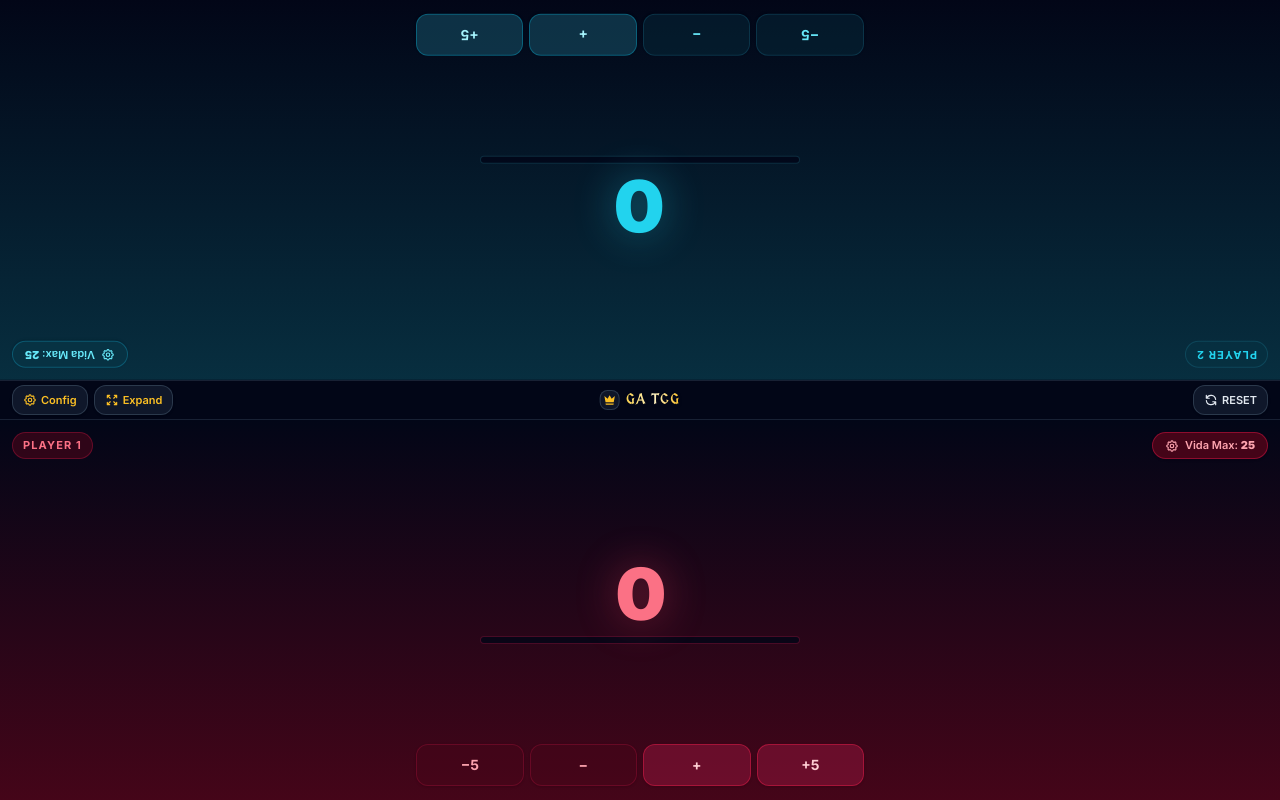
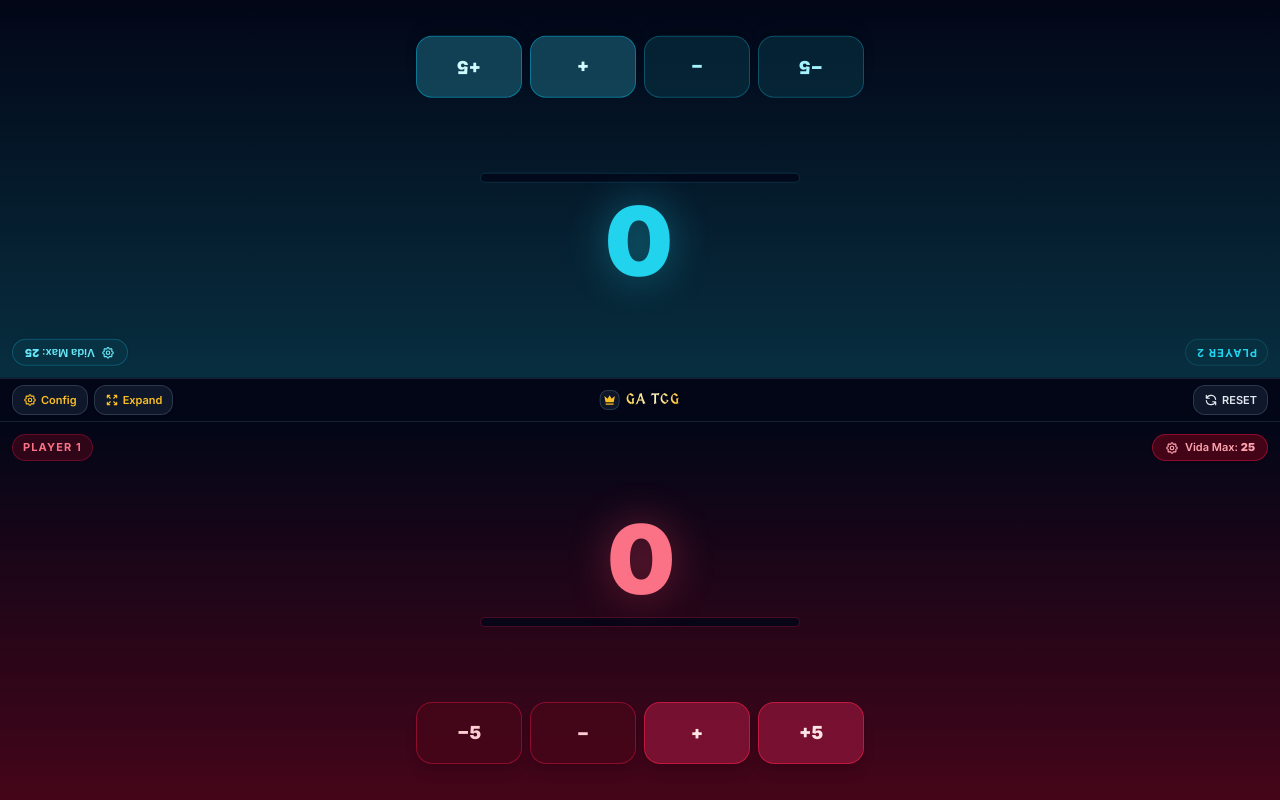
Before and after one commit to maximumdoom/GA-TCG-COUNTER-APP, a plain HTML site: page index.html in a window 1280 px wide. Drawn offline with nearby package versions, Linux system fonts and the light colour scheme.

Commit message:
Add files via upload

```diff
--- a/index.html
+++ b/index.html
@@ -101,37 +101,37 @@
             </div>
         </div>
 
-        <div class="flex-1 min-h-0 flex flex-col items-center justify-center my-auto z-10 relative">
+        <div class="flex-1 min-h-0 flex flex-col items-center justify-center my-auto z-10 relative pb-6">
             <div id="p2SequenceBadge" class="hidden absolute top-0 px-3 py-0.5 rounded-full text-xs font-black tracking-wider shadow-lg animate-seq border">
                 +0
             </div>
 
-            <div id="p2Damage" class="text-5xl sm:text-7xl font-black transition-all duration-200 tracking-tight leading-none">
+            <div id="p2Damage" class="text-6xl sm:text-8xl font-black transition-all duration-200 tracking-tight leading-none mb-1">
                 0
             </div>
 
-            <div id="p2BarContainer" class="w-full max-w-[200px] sm:max-w-xs bg-slate-950/80 h-1.5 sm:h-2 rounded-full mt-1.5 overflow-hidden border p-0.5 transition-all">
+            <div id="p2BarContainer" class="w-full max-w-[220px] sm:max-w-xs bg-slate-950/80 h-2 sm:h-2.5 rounded-full mt-1.5 overflow-hidden border p-0.5 transition-all">
                 <div id="p2Bar" class="bg-gradient-to-r h-full rounded-full transition-all duration-300 w-0"></div>
             </div>
         </div>
 
-        <div class="grid grid-cols-4 gap-1.5 z-10 max-w-md mx-auto w-full shrink-0 pb-0.5">
-            <button id="p2BtnMinus5" onclick="adjustDamage(2, -5)" class="btn-press font-bold text-xs sm:text-sm py-1.5 sm:py-2.5 rounded-xl border shadow transition">
+        <div class="grid grid-cols-4 gap-2 z-10 max-w-md mx-auto w-full shrink-0 pb-6">
+            <button id="p2BtnMinus5" onclick="adjustDamage(2, -5)" class="btn-press font-extrabold text-base sm:text-lg py-3.5 sm:py-4 rounded-2xl border shadow-lg transition">
                 −5
             </button>
-            <button id="p2BtnMinus1" onclick="adjustDamage(2, -1)" class="btn-press font-bold text-lg sm:text-xl py-1.5 sm:py-2.5 rounded-xl border shadow transition">
+            <button id="p2BtnMinus1" onclick="adjustDamage(2, -1)" class="btn-press font-extrabold text-2xl sm:text-3xl py-3.5 sm:py-4 rounded-2xl border shadow-lg transition">
                 −
             </button>
-            <button id="p2BtnPlus1" onclick="adjustDamage(2, 1)" class="btn-press font-bold text-lg sm:text-xl py-1.5 sm:py-2.5 rounded-xl border shadow transition">
+            <button id="p2BtnPlus1" onclick="adjustDamage(2, 1)" class="btn-press font-extrabold text-2xl sm:text-3xl py-3.5 sm:py-4 rounded-2xl border shadow-lg transition">
                 +
             </button>
-            <button id="p2BtnPlus5" onclick="adjustDamage(2, 5)" class="btn-press font-bold text-xs sm:text-sm py-1.5 sm:py-2.5 rounded-xl border shadow transition">
+            <button id="p2BtnPlus5" onclick="adjustDamage(2, 5)" class="btn-press font-extrabold text-base sm:text-lg py-3.5 sm:py-4 rounded-2xl border shadow-lg transition">
                 +5
             </button>
         </div>
     </section>
 
-    <div class="bg-slate-950 py-1 px-3 flex items-center justify-between border-y border-slate-800/80 z-20 gap-2 shrink-0">
+    <div class="bg-slate-950 py-1.5 px-3 flex items-center justify-between border-y border-slate-800/80 z-20 gap-2 shrink-0">
         <div class="flex items-center gap-1.5">
             <button onclick="openConfigModal(0)" title="Configurar Partida" class="btn-press bg-slate-900 hover:bg-slate-800 border border-slate-700/80 text-amber-400 font-semibold text-[11px] px-2.5 py-1.5 rounded-xl flex items-center gap-1 shadow">
                 <svg xmlns="http://www.w3.org/2000/svg" class="h-3.5 w-3.5 text-amber-400" fill="none" viewBox="0 0 24 24" stroke="currentColor">
@@ -187,31 +187,31 @@
             </div>
         </div>
 
-        <div class="flex-1 min-h-0 flex flex-col items-center justify-center my-auto z-10 relative">
+        <div class="flex-1 min-h-0 flex flex-col items-center justify-center my-auto z-10 relative pb-6">
             <div id="p1SequenceBadge" class="hidden absolute top-0 px-3 py-0.5 rounded-full text-xs font-black tracking-wider shadow-lg animate-seq border">
                 +0
             </div>
 
-            <div id="p1Damage" class="text-5xl sm:text-7xl font-black transition-all duration-200 tracking-tight leading-none">
+            <div id="p1Damage" class="text-6xl sm:text-8xl font-black transition-all duration-200 tracking-tight leading-none mb-1">
                 0
             </div>
 
-            <div id="p1BarContainer" class="w-full max-w-[200px] sm:max-w-xs bg-slate-950/80 h-1.5 sm:h-2 rounded-full mt-1.5 overflow-hidden border p-0.5 transition-all">
+            <div id="p1BarContainer" class="w-full max-w-[220px] sm:max-w-xs bg-slate-950/80 h-2 sm:h-2.5 rounded-full mt-1.5 overflow-hidden border p-0.5 transition-all">
                 <div id="p1Bar" class="bg-gradient-to-r h-full rounded-full transition-all duration-300 w-0"></div>
             </div>
         </div>
 
-        <div class="grid grid-cols-4 gap-1.5 z-10 max-w-md mx-auto w-full shrink-0 pb-0.5">
-            <button id="p1BtnMinus5" onclick="adjustDamage(1, -5)" class="btn-press font-bold text-xs sm:text-sm py-1.5 sm:py-2.5 rounded-xl border shadow transition">
+        <div class="grid grid-cols-4 gap-2 z-10 max-w-md mx-auto w-full shrink-0 pb-6">
+            <button id="p1BtnMinus5" onclick="adjustDamage(1, -5)" class="btn-press font-extrabold text-base sm:text-lg py-3.5 sm:py-4 rounded-2xl border shadow-lg transition">
                 −5
             </button>
-            <button id="p1BtnMinus1" onclick="adjustDamage(1, -1)" class="btn-press font-bold text-lg sm:text-xl py-1.5 sm:py-2.5 rounded-xl border shadow transition">
+            <button id="p1BtnMinus1" onclick="adjustDamage(1, -1)" class="btn-press font-extrabold text-2xl sm:text-3xl py-3.5 sm:py-4 rounded-2xl border shadow-lg transition">
                 −
             </button>
-            <button id="p1BtnPlus1" onclick="adjustDamage(1, 1)" class="btn-press font-bold text-lg sm:text-xl py-1.5 sm:py-2.5 rounded-xl border shadow transition">
+            <button id="p1BtnPlus1" onclick="adjustDamage(1, 1)" class="btn-press font-extrabold text-2xl sm:text-3xl py-3.5 sm:py-4 rounded-2xl border shadow-lg transition">
                 +
             </button>
-            <button id="p1BtnPlus5" onclick="adjustDamage(1, 5)" class="btn-press font-bold text-xs sm:text-sm py-1.5 sm:py-2.5 rounded-xl border shadow transition">
+            <button id="p1BtnPlus5" onclick="adjustDamage(1, 5)" class="btn-press font-extrabold text-base sm:text-lg py-3.5 sm:py-4 rounded-2xl border shadow-lg transition">
                 +5
             </button>
         </div>
@@ -355,8 +355,8 @@
                 btnBg: "bg-cyan-950/90 hover:bg-cyan-900 border-cyan-700/60 text-cyan-300",
                 bar: "from-cyan-500 to-teal-400",
                 barBorder: "border-cyan-900/50",
-                btnMinus: "bg-cyan-950/40 hover:bg-cyan-900/50 text-cyan-300 border-cyan-800/40",
-                btnPlus: "bg-cyan-900/60 hover:bg-cyan-800 text-cyan-200 border-cyan-600/50",
+                btnMinus: "bg-cyan-950/60 hover:bg-cyan-900 text-cyan-200 border-cyan-700/60",
+                btnPlus: "bg-cyan-900/80 hover:bg-cyan-800 text-cyan-100 border-cyan-600/70",
                 presetBtn: "bg-cyan-950/80 border-cyan-800/60 text-cyan-200 hover:bg-cyan-900",
                 modalBorder: "border-cyan-900/60",
                 dotBg: "bg-cyan-400",
@@ -371,8 +371,8 @@
                 btnBg: "bg-rose-950/90 hover:bg-rose-900 border-rose-700/60 text-rose-300",
                 bar: "from-rose-500 to-amber-500",
                 barBorder: "border-rose-900/50",
-                btnMinus: "bg-rose-950/40 hover:bg-rose-900/50 text-rose-300 border-rose-800/40",
-                btnPlus: "bg-rose-900/60 hover:bg-rose-800 text-rose-200 border-rose-600/50",
+                btnMinus: "bg-rose-950/60 hover:bg-rose-900 text-rose-200 border-rose-700/60",
+                btnPlus: "bg-rose-900/80 hover:bg-rose-800 text-rose-100 border-rose-600/70",
                 presetBtn: "bg-rose-950/80 border-rose-800/60 text-rose-200 hover:bg-rose-900",
                 modalBorder: "border-rose-900/60",
                 dotBg: "bg-rose-500",
@@ -387,8 +387,8 @@
                 btnBg: "bg-emerald-950/90 hover:bg-emerald-900 border-emerald-700/60 text-emerald-300",
                 bar: "from-emerald-500 to-teal-400",
                 barBorder: "border-emerald-900/50",
-                btnMinus: "bg-emerald-950/40 hover:bg-emerald-900/50 text-emerald-300 border-emerald-800/40",
-                btnPlus: "bg-emerald-900/60 hover:bg-emerald-800 text-emerald-200 border-emerald-600/50",
+                btnMinus: "bg-emerald-950/60 hover:bg-emerald-900 text-emerald-200 border-emerald-700/60",
+                btnPlus: "bg-emerald-900/80 hover:bg-emerald-800 text-emerald-100 border-emerald-600/70",
                 presetBtn: "bg-emerald-950/80 border-emerald-800/60 text-emerald-200 hover:bg-emerald-900",
                 modalBorder: "border-emerald-900/60",
                 dotBg: "bg-emerald-400",
@@ -403,8 +403,8 @@
                 btnBg: "bg-amber-950/90 hover:bg-amber-900 border-amber-700/60 text-amber-300",
                 bar: "from-amber-500 to-yellow-400",
                 barBorder: "border-amber-900/50",
-                btnMinus: "bg-amber-950/40 hover:bg-amber-900/50 text-amber-300 border-amber-800/40",
-                btnPlus: "bg-amber-900/60 hover:bg-amber-800 text-amber-200 border-amber-600/50",
+                btnMinus: "bg-amber-950/60 hover:bg-amber-900 text-amber-200 border-amber-700/60",
+                btnPlus: "bg-amber-900/80 hover:bg-amber-800 text-amber-100 border-amber-600/70",
                 presetBtn: "bg-amber-950/80 border-amber-800/60 text-amber-200 hover:bg-amber-900",
                 modalBorder: "border-amber-900/60",
                 dotBg: "bg-amber-400",
@@ -419,8 +419,8 @@
                 btnBg: "bg-purple-950/90 hover:bg-purple-900 border-purple-700/60 text-purple-300",
                 bar: "from-purple-500 to-pink-500",
                 barBorder: "border-purple-900/50",
-                btnMinus: "bg-purple-950/40 hover:bg-purple-900/50 text-purple-300 border-purple-800/40",
-                btnPlus: "bg-purple-900/60 hover:bg-purple-800 text-purple-200 border-purple-600/50",
+                btnMinus: "bg-purple-950/60 hover:bg-purple-900 text-purple-200 border-purple-700/60",
+                btnPlus: "bg-purple-900/80 hover:bg-purple-800 text-purple-100 border-purple-600/70",
                 presetBtn: "bg-purple-950/80 border-purple-800/60 text-purple-200 hover:bg-purple-900",
                 modalBorder: "border-purple-900/60",
                 dotBg: "bg-purple-400",
@@ -435,8 +435,8 @@
                 btnBg: "bg-indigo-950/90 hover:bg-indigo-900 border-indigo-700/60 text-indigo-300",
                 bar: "from-indigo-500 to-blue-400",
                 barBorder: "border-indigo-900/50",
-                btnMinus: "bg-indigo-950/40 hover:bg-indigo-900/50 text-indigo-300 border-indigo-800/40",
-                btnPlus: "bg-indigo-900/60 hover:bg-indigo-800 text-indigo-200 border-indigo-600/50",
+                btnMinus: "bg-indigo-950/60 hover:bg-indigo-900 text-indigo-200 border-indigo-700/60",
+                btnPlus: "bg-indigo-900/80 hover:bg-indigo-800 text-indigo-100 border-indigo-600/70",
                 presetBtn: "bg-indigo-950/80 border-indigo-800/60 text-indigo-200 hover:bg-indigo-900",
                 modalBorder: "border-indigo-900/60",
                 dotBg: "bg-indigo-400",
@@ -451,8 +451,8 @@
                 btnBg: "bg-orange-950/90 hover:bg-orange-900 border-orange-700/60 text-orange-300",
                 bar: "from-orange-500 to-amber-400",
                 barBorder: "border-orange-900/50",
-                btnMinus: "bg-orange-950/40 hover:bg-orange-900/50 text-orange-300 border-orange-800/40",
-                btnPlus: "bg-orange-900/60 hover:bg-orange-800 text-orange-200 border-orange-600/50",
+                btnMinus: "bg-orange-950/60 hover:bg-orange-900 text-orange-200 border-orange-700/60",
+                btnPlus: "bg-orange-900/80 hover:bg-orange-800 text-orange-100 border-orange-600/70",
                 presetBtn: "bg-orange-950/80 border-orange-800/60 text-orange-200 hover:bg-orange-900",
                 modalBorder: "border-orange-900/60",
                 dotBg: "bg-orange-400",
@@ -467,8 +467,8 @@
                 btnBg: "bg-teal-950/90 hover:bg-teal-900 border-teal-700/60 text-teal-300",
                 bar: "from-teal-500 to-emerald-400",
                 barBorder: "border-teal-900/50",
-                btnMinus: "bg-teal-950/40 hover:bg-teal-900/50 text-teal-300 border-teal-800/40",
-                btnPlus: "bg-teal-900/60 hover:bg-teal-800 text-teal-200 border-teal-600/50",
+                btnMinus: "bg-teal-950/60 hover:bg-teal-900 text-teal-200 border-teal-700/60",
+                btnPlus: "bg-teal-900/80 hover:bg-teal-800 text-teal-100 border-teal-600/70",
                 presetBtn: "bg-teal-950/80 border-teal-800/60 text-teal-200 hover:bg-teal-900",
                 modalBorder: "border-teal-900/60",
                 dotBg: "bg-teal-400",
@@ -483,8 +483,8 @@
                 btnBg: "bg-fuchsia-950/90 hover:bg-fuchsia-900 border-fuchsia-700/60 text-fuchsia-300",
                 bar: "from-fuchsia-500 to-pink-400",
                 barBorder: "border-fuchsia-900/50",
-                btnMinus: "bg-fuchsia-950/40 hover:bg-fuchsia-900/50 text-fuchsia-300 border-fuchsia-800/40",
-                btnPlus: "bg-fuchsia-900/60 hover:bg-fuchsia-800 text-fuchsia-200 border-fuchsia-600/50",
+                btnMinus: "bg-fuchsia-950/60 hover:bg-fuchsia-900 text-fuchsia-200 border-fuchsia-700/60",
+                btnPlus: "bg-fuchsia-900/80 hover:bg-fuchsia-800 text-fuchsia-100 border-fuchsia-600/70",
                 presetBtn: "bg-fuchsia-950/80 border-fuchsia-800/60 text-fuchsia-200 hover:bg-fuchsia-900",
                 modalBorder: "border-fuchsia-900/60",
                 dotBg: "bg-fuchsia-400",
@@ -560,24 +560,43 @@
             badgeEl.classList.add('hidden');
         }
 
-        function showBadge(badgeEl, delta, theme) {
+        function showBadge(badgeEl, delta) {
             if (!badgeEl) return;
-            badgeEl.textContent = (delta > 0 ? '+' : '') + delta;
-            badgeEl.className = 'absolute top-0 px-3 py-0.5 rounded-full text-xs font-black tracking-wider shadow-lg animate-seq border ' + (theme === 'emerald' ? 'bg-emerald-950/90 text-emerald-300 border-emerald-500/80' : 'bg-rose-950/90 text-rose-300 border-rose-500/80');
+            const text = (delta > 0 ? '+' : '') + delta;
+            badgeEl.textContent = text;
+
+            // Green for positive additions, Red for subtractions
+            if (delta > 0) {
+                badgeEl.className = 'absolute top-0 px-3 py-0.5 rounded-full text-xs font-black tracking-wider shadow-lg animate-seq border bg-emerald-950/90 text-emerald-300 border-emerald-500/80';
+            } else {
+                badgeEl.className = 'absolute top-0 px-3 py-0.5 rounded-full text-xs font-black tracking-wider shadow-lg animate-seq border bg-rose-950/90 text-rose-300 border-rose-500/80';
+            }
             badgeEl.classList.remove('hidden');
         }
 
         function adjustDamage(player, amount) {
             if (player === 1) {
-                p1Damage = Math.max(MIN_DAMAGE, Math.min(p1MaxDamage, p1Damage + amount));
-                p1SeqDelta += amount;
-                showBadge(p1BadgeEl, p1SeqDelta, p1Theme);
+                const newval = Math.max(MIN_DAMAGE, Math.min(p1MaxDamage, p1Damage + amount));
+                const actualDelta = newval - p1Damage;
+                if (actualDelta === 0 && amount < 0) {
+                    showToast("O life não pode ficar abaixo de zero!");
+                    return;
+                }
+                p1Damage = newval;
+                p1SeqDelta += actualDelta;
+                showBadge(p1BadgeEl, p1SeqDelta);
                 clearTimeout(p1SeqTimer);
                 p1SeqTimer = setTimeout(() => { p1SeqDelta = 0; hideBadge(p1BadgeEl); }, 1400);
             } else {
-                p2Damage = Math.max(MIN_DAMAGE, Math.min(p2MaxDamage, p2Damage + amount));
-                p2SeqDelta += amount;
-                showBadge(p2BadgeEl, p2SeqDelta, p2Theme);
+                const newval = Math.max(MIN_DAMAGE, Math.min(p2MaxDamage, p2Damage + amount));
+                const actualDelta = newval - p2Damage;
+                if (actualDelta === 0 && amount < 0) {
+                    showToast("O life não pode ficar abaixo de zero!");
+                    return;
+                }
+                p2Damage = newval;
+                p2SeqDelta += actualDelta;
+                showBadge(p2BadgeEl, p2SeqDelta);
                 clearTimeout(p2SeqTimer);
                 p2SeqTimer = setTimeout(() => { p2SeqDelta = 0; hideBadge(p2BadgeEl); }, 1400);
             }
@@ -697,16 +716,16 @@
             const p1ConfigBtn = document.getElementById('p1ConfigBtn');
             if (p1ConfigBtn) p1ConfigBtn.className = `btn-press text-[10px] sm:text-[11px] font-semibold px-3 py-1 rounded-full border flex items-center gap-1.5 shadow transition ${t1.btnBg}`;
 
-            if (p1DamageEl) p1DamageEl.className = `text-5xl sm:text-7xl font-black transition-all duration-200 tracking-tight leading-none ${t1.text}`;
+            if (p1DamageEl) p1DamageEl.className = `text-6xl sm:text-8xl font-black transition-all duration-200 tracking-tight leading-none mb-1 ${t1.text}`;
 
             const p1BarContainer = document.getElementById('p1BarContainer');
-            if (p1BarContainer) p1BarContainer.className = `w-full max-w-[200px] sm:max-w-xs bg-slate-950/80 h-1.5 sm:h-2 rounded-full mt-1.5 overflow-hidden border p-0.5 transition-all ${t1.barBorder}`;
+            if (p1BarContainer) p1BarContainer.className = `w-full max-w-[220px] sm:max-w-xs bg-slate-950/80 h-2 sm:h-2.5 rounded-full mt-1.5 overflow-hidden border p-0.5 transition-all ${t1.barBorder}`;
 
             if (p1BarEl) p1BarEl.className = `bg-gradient-to-r ${t1.bar} h-full rounded-full transition-all duration-300 w-0`;
 
             ['p1BtnMinus5', 'p1BtnMinus1', 'p1BtnPlus1', 'p1BtnPlus5'].forEach((id, idx) => {
                 const el = document.getElementById(id);
-                if (el) el.className = `btn-press font-bold text-xs sm:text-sm py-1.5 sm:py-2.5 rounded-xl border shadow transition ` + (idx < 2 ? t1.btnMinus : t1.btnPlus);
+                if (el) el.className = `btn-press font-extrabold text-base sm:text-lg py-3.5 sm:py-4 rounded-2xl border shadow-lg transition ` + (idx < 2 ? t1.btnMinus : t1.btnPlus);
             });
 
             const p1ConfigSection = document.getElementById('p1ConfigSection');
@@ -730,16 +749,16 @@
             const p2ConfigBtn = document.getElementById('p2ConfigBtn');
             if (p2ConfigBtn) p2ConfigBtn.className = `btn-press text-[10px] sm:text-[11px] font-semibold px-3 py-1 rounded-full border flex items-center gap-1.5 shadow transition ${t2.btnBg}`;
 
-            if (p2DamageEl) p2DamageEl.className = `text-5xl sm:text-7xl font-black transition-all duration-200 tracking-tight leading-none ${t2.text}`;
+            if (p2DamageEl) p2DamageEl.className = `text-6xl sm:text-8xl font-black transition-all duration-200 tracking-tight leading-none mb-1 ${t2.text}`;
 
             const p2BarContainer = document.getElementById('p2BarContainer');
-            if (p2BarContainer) p2BarContainer.className = `w-full max-w-[200px] sm:max-w-xs bg-slate-950/80 h-1.5 sm:h-2 rounded-full mt-1.5 overflow-hidden border p-0.5 transition-all ${t2.barBorder}`;
+            if (p2BarContainer) p2BarContainer.className = `w-full max-w-[220px] sm:max-w-xs bg-slate-950/80 h-2 sm:h-2.5 rounded-full mt-1.5 overflow-hidden border p-0.5 transition-all ${t2.barBorder}`;
 
             if (p2BarEl) p2BarEl.className = `bg-gradient-to-r ${t2.bar} h-full rounded-full transition-all duration-300 w-0`;
 
             ['p2BtnMinus5', 'p2BtnMinus1', 'p2BtnPlus1', 'p2BtnPlus5'].forEach((id, idx) => {
                 const el = document.getElementById(id);
-                if (el) el.className = `btn-press font-bold text-xs sm:text-sm py-1.5 sm:py-2.5 rounded-xl border shadow transition ` + (idx < 2 ? t2.btnMinus : t2.btnPlus);
+                if (el) el.className = `btn-press font-extrabold text-base sm:text-lg py-3.5 sm:py-4 rounded-2xl border shadow-lg transition ` + (idx < 2 ? t2.btnMinus : t2.btnPlus);
             });
 
             const p2ConfigSection = document.getElementById('p2ConfigSection');
@@ -793,7 +812,6 @@
                 p1Sec.classList.remove('hidden');
                 p2Sec.classList.remove('hidden');
                 p2Sec.className = "bg-slate-950/80 p-3.5 rounded-2xl border flex flex-col gap-2.5 rotate-180";
-                if (globalBtn) globalBtn.classList.add('hidden'); // Simplified single apply flow or keep as is
                 if (globalBtn) globalBtn.classList.remove('hidden');
                 if (modalGrid) modalGrid.className = "grid grid-cols-1 md:grid-cols-2 gap-3.5";
                 if (modalTitle) modalTitle.textContent = "Configurar Partida";
```
